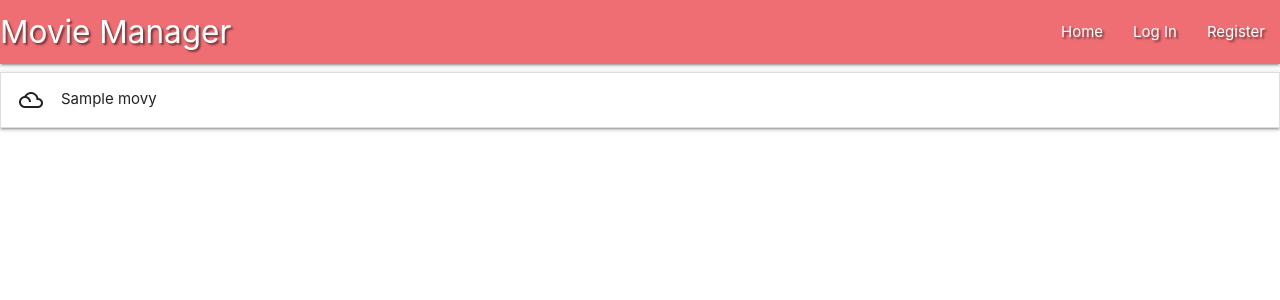
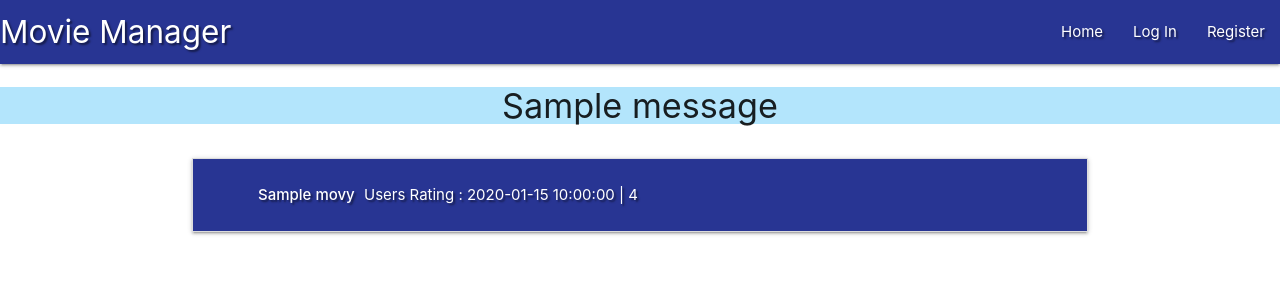
Before and after one commit to Ed-Whyatt/book-management-testing, a Flask app: page / in a window 1280 px wide. Shown: the top 300 px of the page. Run offline with Flask 2, Linux system fonts and the light colour scheme; tables that the repository leaves empty hold one stand-in row (values such as "Sample post"); grey boxes marked "Sample" are stand-in pictures; one stand-in notice (Sample message) is shown; a database or web service that is not in the repository returns one stand-in record (values such as "Sample title").

Commit message:
Add edit movie

```diff
--- a/moviemanager/routes.py
+++ b/moviemanager/routes.py
@@ -27,13 +27,14 @@ def search():
 @app.route("/select_movie/<movie_title>", methods=["GET", "POST"])
 def select_movie(movie_title):
     if "user" not in session:
-        flash("You need to be logged in to add a task")
+        flash("You need to be logged in to add a movie")
         return redirect(url_for("get_movies"))
 
     movie = client.get(title=movie_title, fullplot=False, tomatoes=True)
     if request.method == "POST":
         task = {
             "category_id": request.form.get("category_id"),
+            "user_rating": request.form.get("user_rating"),
             "title": movie.get("title"),
             "poster": movie.get("poster"),
             "director": movie.get("director"),
@@ -53,6 +54,36 @@ def select_movie(movie_title):
     categories = list(Category.query.order_by(Category.category_name).all())
     return render_template(
         "select_this_movie.html", categories=categories, movie=movie)
+
+
+@app.route("/edit_movie/<movie_id>", methods=["GET", "POST"])
+def edit_movie(movie_id):
+
+    movie = mongo.db.movies.find_one({"_id": ObjectId(movie_id)})
+
+    if request.method == "POST":
+        submit = {
+            "category_id": request.form.get("category_id"),
+            "user_rating": request.form.get("user_rating"),
+            "title": movie.get("title"),
+            "poster": movie.get("poster"),
+            "director": movie.get("director"),
+            "genre": movie.get("genre"),
+            "actors": movie.get("actors"),
+            "year": movie.get("year"),
+            "type": movie.get("type"),
+            "rated": movie.get("rated"),
+            "imdb_rating": movie.get("imdb_rating"),
+            "plot": movie.get("plot"),
+            "created_by": session["user"]
+        }
+        mongo.db.movies.replace_one({"_id": ObjectId(movie_id)}, submit)
+        flash("Movie successfully Updated")
+        return redirect("/get_movies")
+
+    categories = list(Category.query.order_by(Category.category_name).all())
+    return render_template(
+        "edit_movie.html", movie=movie, categories=categories)
 
 
 @app.route("/get_categories")
@@ -83,6 +114,7 @@ def add_category():
 
 @app.route("/edit_category/<int:category_id>", methods=["GET", "POST"])
 def edit_category(category_id):
+
     if "user" not in session or session["user"] != "admin":
         flash("You must be admin to manage categories!")
         return redirect(url_for("get_tasks"))
--- a/moviemanager/static/css/style.css
+++ b/moviemanager/static/css/style.css
@@ -6,3 +6,12 @@
     width: 30%;
     height: 30%;
 }
+
+.btn-small {
+    margin: 5px;
+}
+
+.collapsible-header .col strong {
+    margin: 5px;
+    line-height: 42px;
+}
--- a/moviemanager/templates/base.html
+++ b/moviemanager/templates/base.html
@@ -19,7 +19,7 @@
     <header>
         <!-- Top navbar -->
         <nav>
-            <div class="nav-wrapper nav-extended text-shadow">
+            <div class="nav-wrapper nav-extended text-shadow indigo darken-3">
               <a href="{{ url_for('get_movies') }}" class="brand-logo">Movie Manager</a>
               <a href="#" data-target="mobile-demo" class="sidenav-trigger"><i class="material-icons">menu</i></a>
               <ul class="right hide-on-med-and-down">
@@ -41,24 +41,39 @@
 
           <!-- Movile sidebar -->
           <ul class="sidenav" id="mobile-demo">
-            <li><h4 class="center-align light-blue-text text-darken 4">Movie Manager</h4></li>
-            <li><a href="{{ url_for('get_movies') }}">Home</a></li>
+            <li><h4 class="center-align indigo-text text-darken-3">Movie Manager</h4></li>
+            <li><a href="{{ url_for('get_movies') }}" class="indigo-text text-darken-3">Home</a></li>
             {% if session.user %}
-            <li><a href="{{ url_for('profile', username=session['user']) }}">Profile</a></li>
-            <li><a href="">Add Movie</a></li>
+            <li><a href="{{ url_for('profile', username=session['user']) }}" class="indigo-text text-darken-3">Profile</a></li>
+            <li><a href="{{ url_for('add_movie') }}" class="indigo-text text-darken-3">Add Movie</a></li>
             {% if session.user|lower == "admin"|lower %}
-                <li><a href="{{ url_for('get_categories') }}">Manage Categories</a></li>
+                <li><a href="{{ url_for('get_categories') }}" class="indigo-text text-darken-3">Manage Categories</a></li>
             {% endif %}
-            <li><a href="{{ url_for('logout') }}">Log Out</a></li>
+            <li><a href="{{ url_for('logout') }}" class="indigo-text text-darken-3">Log Out</a></li>
         {% else %}
-            <li><a href="{{ url_for('login') }}">Log In</a></li>
-            <li><a href="{{ url_for('register') }}">Register</a></li>
+            <li><a href="{{ url_for('login') }}" class="indigo-text text-darken-3">Log In</a></li>
+            <li><a href="{{ url_for('register') }}" class="indigo-text text-darken-3">Register</a></li>
         {% endif %}
           </ul>
     </header>
 
-    {% block content %}
-    {% endblock %}
+    <section>
+        <!-- flash messages -->
+        {% with messages = get_flashed_messages() %}
+            {% if messages %}
+                {% for message in messages %}
+                    <div class="row flashes">
+                        <h4 class="light-blue lighten-4 center-align">{{ message }}</h4>
+                    </div>
+                {% endfor %}
+            {% endif %}
+        {% endwith %}
+    </section>
+
+    <main class="container">
+        {% block content %}
+        {% endblock %}
+    </main>
 
     <!-- Jquary CDN -->
     <script src="https://code.jquery.com/jquery-3.5.1.min.js"
--- a/moviemanager/templates/movies.html
+++ b/moviemanager/templates/movies.html
@@ -4,17 +4,33 @@
     <ul class="collapsible">
         {% for movie in movies %}
         <li>
-          <div class="collapsible-header"><i class="material-icons">filter_drama</i>{{ movie.title }}</div>
-          <div class="collapsible-body"><span><img src="{{ movie.poster }}" alt="Image of the movie"></span></div>
-          <div class="collapsible-body"><span>Director: {{ movie.director }}</span></div>
-          <div class="collapsible-body"><span>Year: {{ movie.year }}</span></div>
-          <div class="collapsible-body"><span>Genre: {{ movie.genre }}</span></div>
-          <div class="collapsible-body"><span>Actors: {{ movie.actors }}</span></div>
-          <div class="collapsible-body"><span>Year: {{ movie.released }}</span></div>
-          <div class="collapsible-body"><span>Type: {{ movie.type }}</span></div>
-          <div class="collapsible-body"><span>Rated: {{ movie.rated }}</span></div>
-          <div class="collapsible-body"><span>IMDB Rating: {{ movie.imdb_rating }}</span></div>
-          <div class="collapsible-body"><span>Plot: {{ movie.plot }}</span></div>
+          <div class="collapsible-header white-text indigo darken-3 text-shadow">
+
+            <div class="col s3">
+              <i class="fas fa-caret-down white-text"></i>
+              {% if session.user|lower == movie.created_by|lower %}
+                  <a href="" class="btn-small green accent-4">Delete</a>
+                  <a href="{{ url_for('edit_movie', movie_id=movie._id) }}" class="btn-small black-text indigo lighten-3">Edit</a>
+              {% endif %}
+            </div>
+
+            <div class="col s9">
+            <strong>{{ movie.title }}</strong> Users Rating : {{ movie.created_by }} | {{ movie.user_rating }}
+            </div>
+
+          </div>
+
+          <div class="collapsible-body "><span><img src="{{ movie.poster }}" alt="Image of the movie"></span>
+          <p>Director: {{ movie.director }}</p>
+          <p>Actors: {{ movie.actors }}</p>
+          <p>Genre: {{ movie.genre }}</p>
+          <p>Year: {{ movie.released }}</p>
+          <p>Type: {{ movie.type }}</p>
+          <p>Rated: {{ movie.rated }}</p>
+          <p>IMDB Rating: {{ movie.imdb_rating }}</p>
+          <p>Plot: {{ movie.plot }}</p>
+
+          </div>
         </li>
         {% endfor %}
       </ul>
```
Also changed, not shown: moviemanager/templates/edit_movie.html (added, +63 -0 lines), moviemanager/templates/select_this_movie.html (+16 -2 lines).
